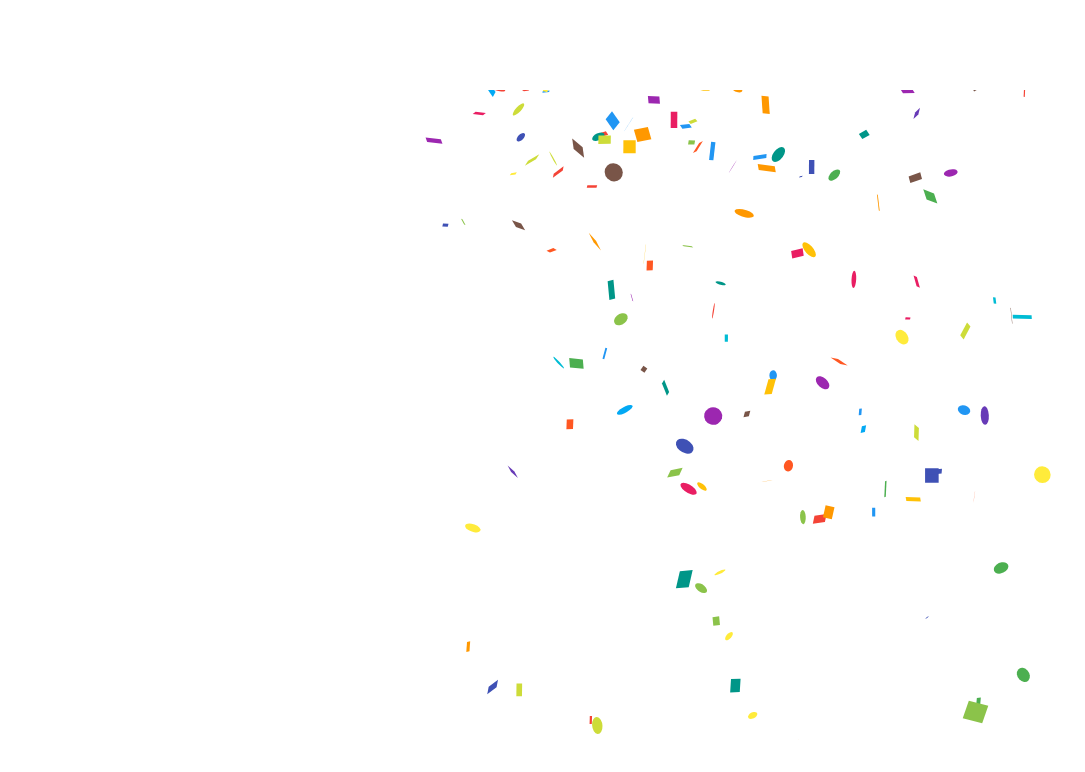
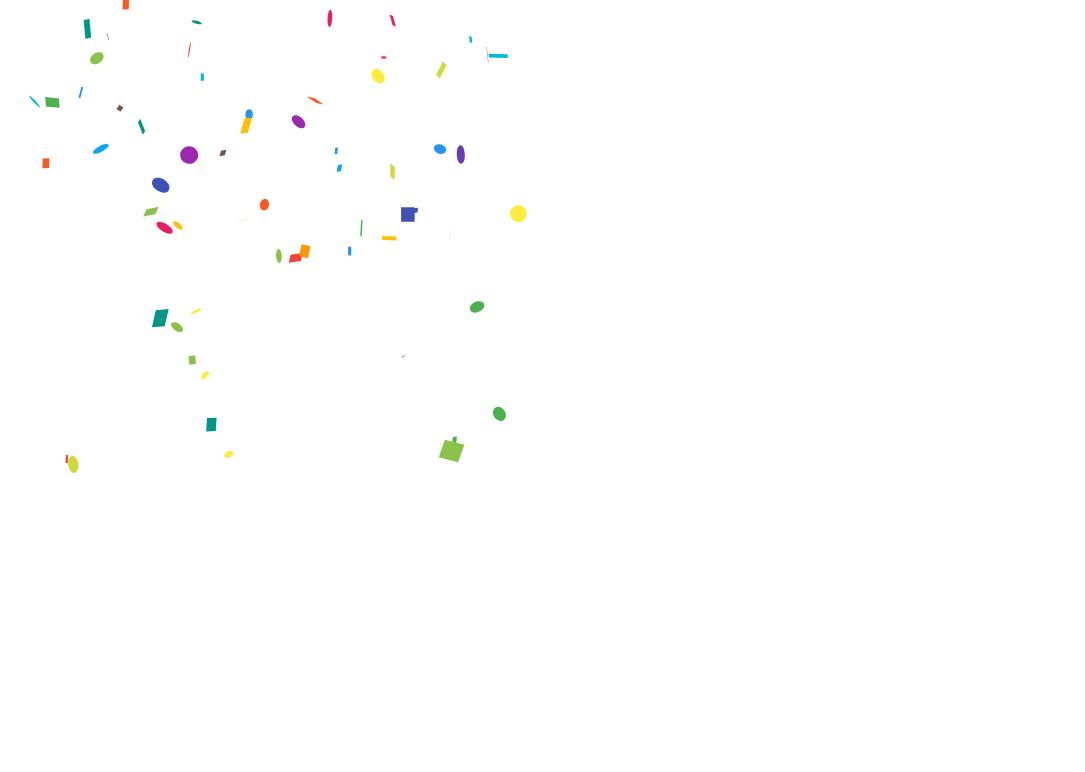
Before and after one commit to RhinoSideShow/ProjetIntegration, a Next.js app in the folder projetgo/: page /Animation_Credit_Don in a window 1280 px wide. Shown: the top 772 px of the page, without its empty margins (0-1085 px from the left). Built offline with nearby package versions, Linux system fonts and the light colour scheme.

Commit message:
Regler bug ou le component confetti allait à l'extérieur du div au changement de resolution (1080p à 4K).

```diff
--- a/projetgo/styles/Home.module.css
+++ b/projetgo/styles/Home.module.css
@@ -267,12 +267,11 @@
 }
 
 .DivMerci {
-    margin-left: 5%;
-    margin-top: 15%;
+    position: relative;
 }
 
 .DivConfetti {
-    margin-left: 33%;
-    margin-top: 7%;
+    margin-left: -8%;
+    margin-top: -15%;
 }
 /*********************************************/
```
